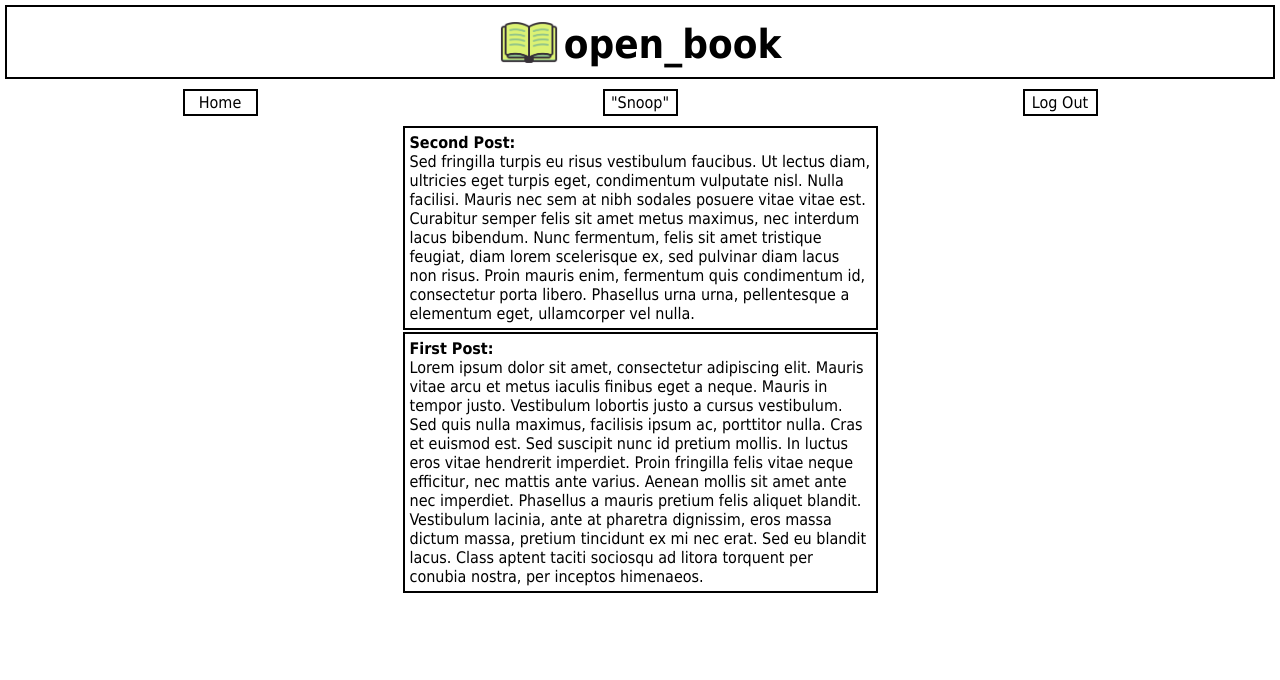
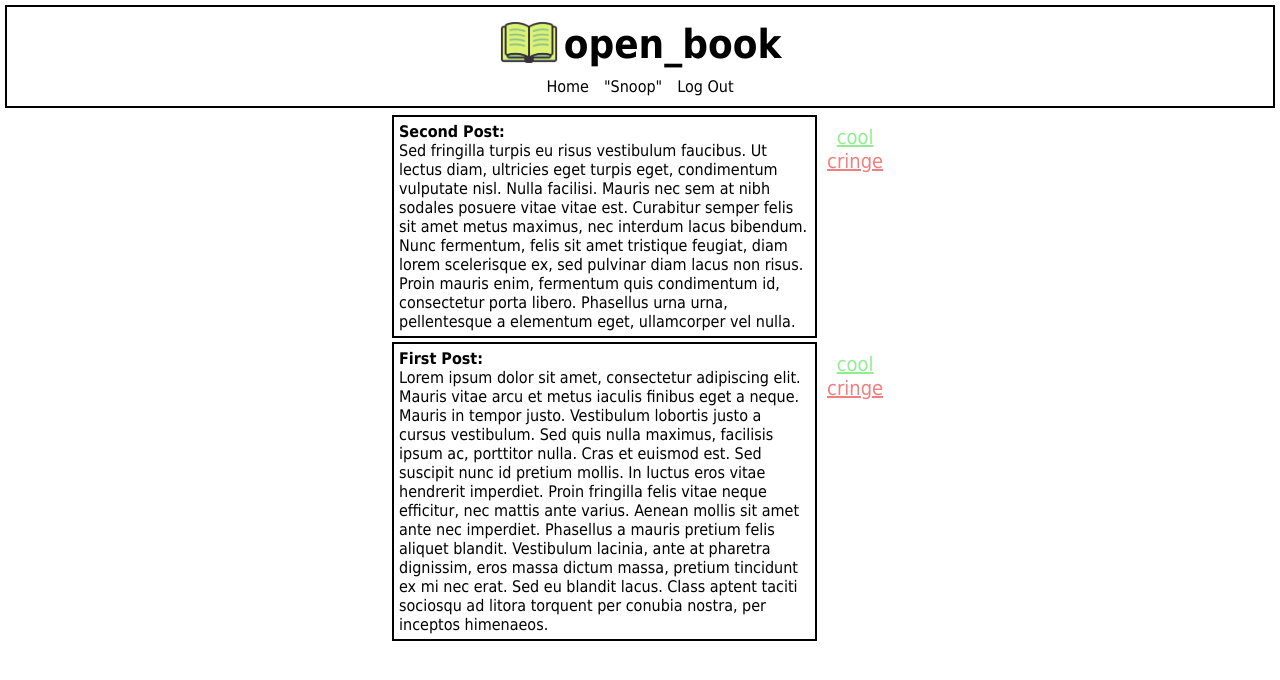
Before and after one commit to SukhnainDeol/open_book_react-test, a React (Vite) app: page /snoop in a window 1280 px wide. Shown: the top 680 px of the page. Built offline with nearby package versions, Linux system fonts and the light colour scheme.

Commit message:
changed navigation

```diff
--- a/src/App.jsx
+++ b/src/App.jsx
@@ -3,14 +3,9 @@ import { Login } from "./pages/Login.jsx"
 import { HomePage } from "./pages/HomePage.jsx"
 import { Snoop } from "./pages/Snoop.jsx"
 import "./styles.css"
-import book from './assets/book.png'; // BOOK IMAGE FOR HEADER
 
 function App() {
  return <>
- <header className="page-title">
-        <img src={book} className="logo"/>
-       <h1>open_book</h1>
-  </header>
   <Routes>
       <Route path="/" element={<Login />} />
       <Route path="/homepage" element={<HomePage />} />
--- a/src/pages/HomePage.jsx
+++ b/src/pages/HomePage.jsx
@@ -1,5 +1,6 @@
 import { Link } from "react-router-dom"
 import { useState } from "react"
+import book from '../assets/book.png'; // BOOK IMAGE FOR HEADER
 
 export function HomePage() {
 
@@ -29,11 +30,16 @@ export function HomePage() {
 
     return <>
 
-    <ul>
-        <li><Link to="/homepage" style={{ textDecoration: 'none', color: 'black' }}>Home</Link></li>
-        <li><Link to="/snoop" style={{ textDecoration: 'none', color: 'black' }}>"Snoop"</Link></li>
-        <li><Link to="/" style={{ textDecoration: 'none', color: 'black' }}>Log Out</Link></li>
-    </ul>
+    <header className="page-title">
+        <img src={book} className="logo"/>
+       <h1>open_book</h1>
+
+        <nav>
+            <Link to="/homepage" style={{ textDecoration: 'none', color: 'black' }}>Home</Link>
+            <Link to="/snoop" style={{ textDecoration: 'none', color: 'black' }}>"Snoop"</Link>
+            <Link to="/" style={{ textDecoration: 'none', color: 'black' }}>Log Out</Link>
+        </nav>
+    </header>
 
     <form id="new-entry-form" onSubmit={handleEntry}>
 
--- a/src/pages/Login.jsx
+++ b/src/pages/Login.jsx
@@ -1,7 +1,14 @@
 import { Link } from "react-router-dom"
+import book from '../assets/book.png'; // BOOK IMAGE FOR HEADER
 
 export function Login() {
     return <>
+
+    <header className="page-title">
+        <img src={book} className="logo"/>
+       <h1>open_book</h1>
+    </header>
+
     <label>Username</label>
     <input type="text"/>
     <label>Password</label>
--- a/src/pages/Snoop.jsx
+++ b/src/pages/Snoop.jsx
@@ -1,5 +1,6 @@
 import { Link } from "react-router-dom"
 import { useState } from "react"
+import book from '../assets/book.png'; // BOOK IMAGE FOR HEADER
 
 
 export function Snoop() {
@@ -7,16 +8,27 @@ export function Snoop() {
     const [entries, setEntries] = useState([{id: Math.random(), title: "First Post", entry: "Lorem ipsum dolor sit amet, consectetur adipiscing elit. Mauris vitae arcu et metus iaculis finibus eget a neque. Mauris in tempor justo. Vestibulum lobortis justo a cursus vestibulum. Sed quis nulla maximus, facilisis ipsum ac, porttitor nulla. Cras et euismod est. Sed suscipit nunc id pretium mollis. In luctus eros vitae hendrerit imperdiet. Proin fringilla felis vitae neque efficitur, nec mattis ante varius. Aenean mollis sit amet ante nec imperdiet. Phasellus a mauris pretium felis aliquet blandit. Vestibulum lacinia, ante at pharetra dignissim, eros massa dictum massa, pretium tincidunt ex mi nec erat. Sed eu blandit lacus. Class aptent taciti sociosqu ad litora torquent per conubia nostra, per inceptos himenaeos."},{id: Math.random(), title: "Second Post", entry: "Sed fringilla turpis eu risus vestibulum faucibus. Ut lectus diam, ultricies eget turpis eget, condimentum vulputate nisl. Nulla facilisi. Mauris nec sem at nibh sodales posuere vitae vitae est. Curabitur semper felis sit amet metus maximus, nec interdum lacus bibendum. Nunc fermentum, felis sit amet tristique feugiat, diam lorem scelerisque ex, sed pulvinar diam lacus non risus. Proin mauris enim, fermentum quis condimentum id, consectetur porta libero. Phasellus urna urna, pellentesque a elementum eget, ullamcorper vel nulla. "}])
 
     return <>
-    <ul>
-        <li><Link to="/homepage" style={{ textDecoration: 'none', color: 'black' }}>Home</Link></li>
-        <li><Link to="/snoop" style={{ textDecoration: 'none', color: 'black' }}>"Snoop"</Link></li>
-        <li><Link to="/" style={{ textDecoration: 'none', color: 'black' }}>Log Out</Link></li>
-    </ul>
+    <header className="page-title">
+        <img src={book} className="logo"/>
+        <h1>open_book</h1>
+        <nav>
+            <Link to="/homepage" style={{ textDecoration: 'none', color: 'black' }}>Home</Link>
+            <Link to="/snoop" style={{ textDecoration: 'none', color: 'black' }}>"Snoop"</Link>
+            <Link to="/" style={{ textDecoration: 'none', color: 'black' }}>Log Out</Link>
+        </nav>
+    </header>
 
     {entries.reverse().map(entry => {
-        return <p className="entries-snoop" key={entry.id}><span className="current-entry-title">{entry.title}:</span>
-        <span className="current-entry">{entry.entry}</span>
-        </p>
+
+        return <div className="entry-container" key={entry.id}>
+            <p className="entries">
+                <span className="current-entry-title">{entry.title}:</span>
+                <span className="current-entry">{entry.entry}</span></p>
+                <div className="rating">
+                    <p className="like"><a href="#">cool</a></p>
+                    <p className="dislike"><a href="#">cringe</a></p>
+                </div>
+        </div>
     })}
 
     </>
--- a/src/styles.css
+++ b/src/styles.css
@@ -40,24 +40,12 @@ body {
 
 /* HOME PAGE/SNOOP */
 
-ul {
-    margin: 10px;
+nav {
+    margin-top: 10px;
     display: grid;
     grid-template-columns: auto auto auto;
-}
-
-li {
-    display: block;
-    margin: auto;
-    padding: 2px;
-    width: 75px;
-
-
-    text-align: center;
-    text-decoration: none;
-    list-style-type: none;
-    border: 2px black solid;
-
+    column-gap: 15px;
+    justify-content: center;
 }
 
 label {
@@ -88,30 +76,42 @@ textarea {
     grid-template-columns: auto auto;
     margin: auto;
     padding: 2px;
-    width: 475px;
+    width: 500px;
 }
 
-.entries {
+.entry-container .entries {
     margin: auto;
     padding: 5px;
     width: 425px;
     border: 2px black solid;
 }
 
-.entries-snoop {
-    margin: 2px auto;
-    padding: 5px;
-    width: 475px;
-    border: 2px black solid;
+.entry-container .current-entry-title {
+    display: block;
+    font-weight: bold;
 }
 
-.delete {
+.entry-container .delete {
     color: lightcoral;
     background-color: white;
     border: 2px red solid;
 }
 
-.current-entry-title {
-    display: block;
-    font-weight: bold;
+.entry-container .rating  {
+    padding: 10px;
+    text-align: center;
 }
+
+.entry-container .rating  a {
+    color: inherit;
+}
+
+.entry-container .like  {
+    font-size: 20px;
+    color: lightgreen;
+}
+
+.entry-container .dislike  {
+    font-size: 20px;
+    color: lightcoral;
+}
```
